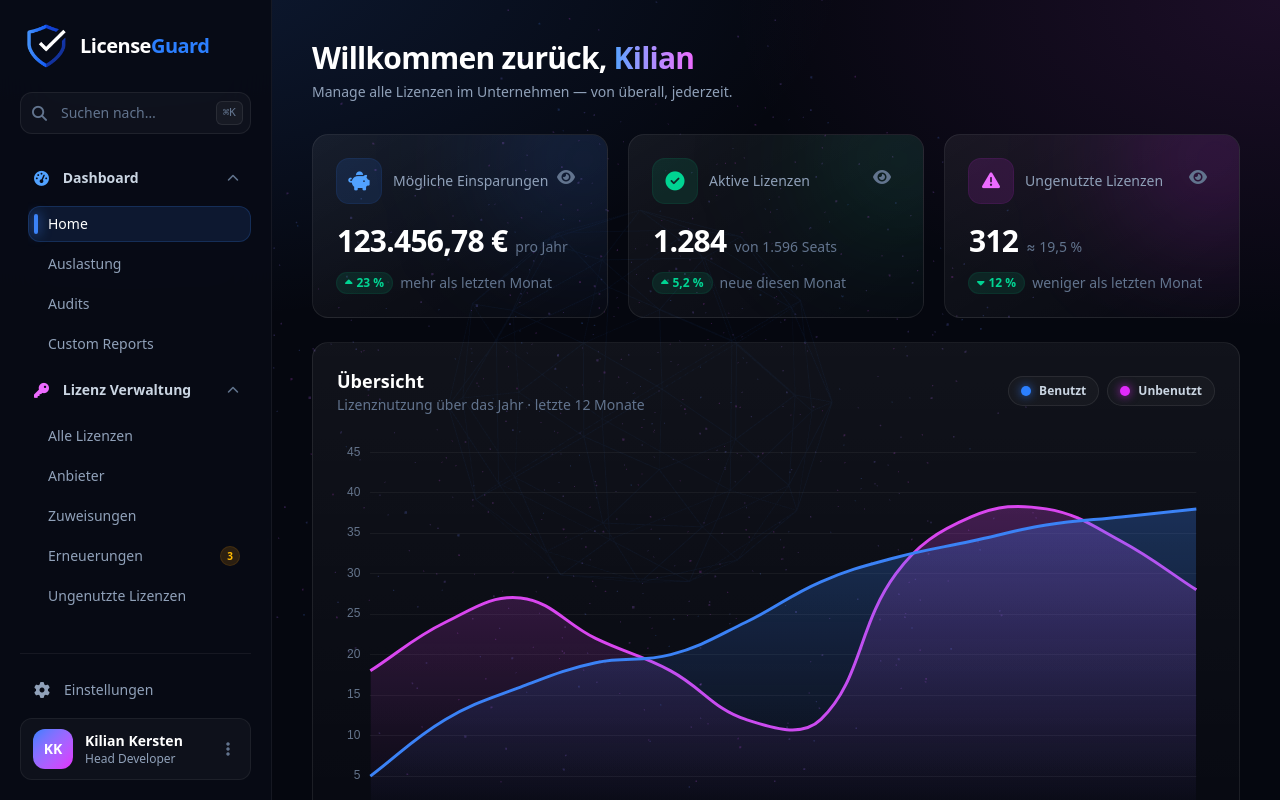
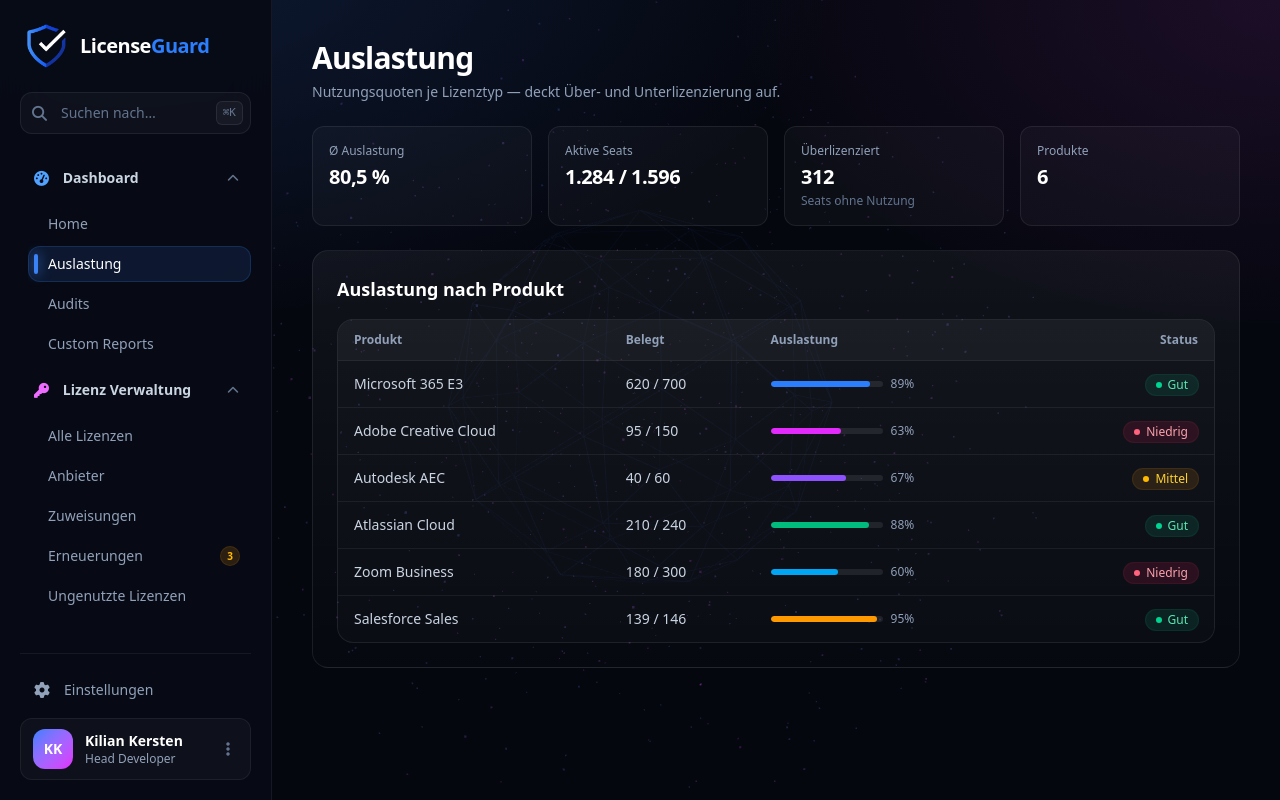
Before and after one commit to corsiqx/licenseguard-frontend, an Angular app: page /auslastung in a window 1280 px wide. Before the commit this address led to /. Built offline with nearby package versions, Linux system fonts and the light colour scheme.

Commit message:
Added Auslastung Component with Route

```diff
--- a/src/app/app.routes.ts
+++ b/src/app/app.routes.ts
@@ -2,5 +2,10 @@
 
 export const routes: Routes = [
   { path: '', loadComponent: () => import('./components/pages/home/home').then((m) => m.Home) },
+  {
+    path: 'auslastung',
+    loadComponent: () =>
+      import('./components/pages/auslastung/auslastung').then((m) => m.Auslastung),
+  },
   { path: '**', redirectTo: '' },
 ];
--- /dev/null
+++ b/src/app/components/pages/auslastung/auslastung.html
@@ -0,0 +1,171 @@
+<div
+  class="reveal flex flex-col gap-4 sm:flex-row sm:items-end sm:justify-between"
+  style="animation-delay: 0.02s"
+>
+  <div>
+    <h1 class="text-2xl font-extrabold tracking-tight text-white sm:text-3xl">Auslastung</h1>
+    <p class="mt-1.5 text-sm text-slate-400">
+      Nutzungsquoten je Lizenztyp — deckt Über- und Unterlizenzierung auf.
+    </p>
+  </div>
+</div>
+<div class="reveal mt-6 grid grid-cols-2 gap-4 lg:grid-cols-4" style="animation-delay: 0.06s">
+  <div class="rounded-xl border border-white/[0.08] bg-white/[0.03] p-4">
+    <p class="text-xs font-medium text-slate-400">Ø Auslastung</p>
+    <p class="mt-1 text-xl font-bold tracking-tight text-white tnum">80,5 %</p>
+  </div>
+  <div class="rounded-xl border border-white/[0.08] bg-white/[0.03] p-4">
+    <p class="text-xs font-medium text-slate-400">Aktive Seats</p>
+    <p class="mt-1 text-xl font-bold tracking-tight text-white tnum">1.284 / 1.596</p>
+  </div>
+  <div class="rounded-xl border border-white/[0.08] bg-white/[0.03] p-4">
+    <p class="text-xs font-medium text-slate-400">Überlizenziert</p>
+    <p class="mt-1 text-xl font-bold tracking-tight text-white tnum">312</p>
+    <p class="mt-0.5 text-xs text-slate-500">Seats ohne Nutzung</p>
+  </div>
+  <div class="rounded-xl border border-white/[0.08] bg-white/[0.03] p-4">
+    <p class="text-xs font-medium text-slate-400">Produkte</p>
+    <p class="mt-1 text-xl font-bold tracking-tight text-white tnum">6</p>
+  </div>
+</div>
+<div
+  class="reveal mt-6 rounded-2xl border border-white/[0.08] bg-gradient-to-b from-white/[0.05] to-white/[0.01] p-5 sm:p-6"
+  style="animation-delay: 0.1s"
+>
+  <h2 class="text-lg font-bold text-white">Auslastung nach Produkt</h2>
+  <div class="mt-4">
+    <div
+      class="reveal overflow-x-auto rounded-2xl border border-white/[0.08] bg-white/[0.02]"
+      style="animation-delay: 0.1s"
+    >
+      <table class="w-full min-w-[760px] text-left">
+        <thead class="bg-white/[0.03]">
+          <tr>
+            <th class="whitespace-nowrap px-4 py-3 text-left text-xs font-semibold text-slate-400">
+              Produkt
+            </th>
+            <th class="whitespace-nowrap px-4 py-3 text-left text-xs font-semibold text-slate-400">
+              Belegt
+            </th>
+            <th class="whitespace-nowrap px-4 py-3 text-left text-xs font-semibold text-slate-400">
+              Auslastung
+            </th>
+            <th class="whitespace-nowrap px-4 py-3 text-right text-xs font-semibold text-slate-400">
+              Status
+            </th>
+          </tr>
+        </thead>
+        <tbody>
+          <tr class="border-t border-white/[0.06] transition hover:bg-white/[0.02]">
+            <td class="px-4 py-3 text-sm text-slate-300">Microsoft 365 E3</td>
+            <td class="px-4 py-3 text-sm text-slate-300"><span class="tnum">620 / 700</span></td>
+            <td class="px-4 py-3 text-sm text-slate-300">
+              <div class="flex items-center gap-2">
+                <div class="h-1.5 w-28 overflow-hidden rounded-full bg-white/[0.08]">
+                  <div class="h-full rounded-full bg-blue-500" style="width: 89%"></div>
+                </div>
+                <span class="w-9 text-xs text-slate-400 tnum">89%</span>
+              </div>
+            </td>
+            <td class="px-4 py-3 text-sm text-slate-300 text-right">
+              <span
+                class="inline-flex items-center gap-1.5 rounded-full bg-emerald-500/[0.12] px-2.5 py-0.5 text-xs font-medium text-emerald-300 ring-1 ring-emerald-500/20"
+                ><span class="h-1.5 w-1.5 rounded-full bg-emerald-400"></span>Gut</span
+              >
+            </td>
+          </tr>
+          <tr class="border-t border-white/[0.06] transition hover:bg-white/[0.02]">
+            <td class="px-4 py-3 text-sm text-slate-300">Adobe Creative Cloud</td>
+            <td class="px-4 py-3 text-sm text-slate-300"><span class="tnum">95 / 150</span></td>
+            <td class="px-4 py-3 text-sm text-slate-300">
+              <div class="flex items-center gap-2">
+                <div class="h-1.5 w-28 overflow-hidden rounded-full bg-white/[0.08]">
+                  <div class="h-full rounded-full bg-fuchsia-500" style="width: 63%"></div>
+                </div>
+                <span class="w-9 text-xs text-slate-400 tnum">63%</span>
+              </div>
+            </td>
+            <td class="px-4 py-3 text-sm text-slate-300 text-right">
+              <span
+                class="inline-flex items-center gap-1.5 rounded-full bg-rose-500/[0.12] px-2.5 py-0.5 text-xs font-medium text-rose-300 ring-1 ring-rose-500/20"
+                ><span class="h-1.5 w-1.5 rounded-full bg-rose-400"></span>Niedrig</span
+              >
+            </td>
+          </tr>
+          <tr class="border-t border-white/[0.06] transition hover:bg-white/[0.02]">
+            <td class="px-4 py-3 text-sm text-slate-300">Autodesk AEC</td>
+            <td class="px-4 py-3 text-sm text-slate-300"><span class="tnum">40 / 60</span></td>
+            <td class="px-4 py-3 text-sm text-slate-300">
+              <div class="flex items-center gap-2">
+                <div class="h-1.5 w-28 overflow-hidden rounded-full bg-white/[0.08]">
+                  <div class="h-full rounded-full bg-violet-500" style="width: 67%"></div>
+                </div>
+                <span class="w-9 text-xs text-slate-400 tnum">67%</span>
+              </div>
+            </td>
+            <td class="px-4 py-3 text-sm text-slate-300 text-right">
+              <span
+                class="inline-flex items-center gap-1.5 rounded-full bg-amber-500/[0.12] px-2.5 py-0.5 text-xs font-medium text-amber-300 ring-1 ring-amber-500/20"
+                ><span class="h-1.5 w-1.5 rounded-full bg-amber-400"></span>Mittel</span
+              >
+            </td>
+          </tr>
+          <tr class="border-t border-white/[0.06] transition hover:bg-white/[0.02]">
+            <td class="px-4 py-3 text-sm text-slate-300">Atlassian Cloud</td>
+            <td class="px-4 py-3 text-sm text-slate-300"><span class="tnum">210 / 240</span></td>
+            <td class="px-4 py-3 text-sm text-slate-300">
+              <div class="flex items-center gap-2">
+                <div class="h-1.5 w-28 overflow-hidden rounded-full bg-white/[0.08]">
+                  <div class="h-full rounded-full bg-emerald-500" style="width: 88%"></div>
+                </div>
+                <span class="w-9 text-xs text-slate-400 tnum">88%</span>
+              </div>
+            </td>
+            <td class="px-4 py-3 text-sm text-slate-300 text-right">
+              <span
+                class="inline-flex items-center gap-1.5 rounded-full bg-emerald-500/[0.12] px-2.5 py-0.5 text-xs font-medium text-emerald-300 ring-1 ring-emerald-500/20"
+                ><span class="h-1.5 w-1.5 rounded-full bg-emerald-400"></span>Gut</span
+              >
+            </td>
+          </tr>
+          <tr class="border-t border-white/[0.06] transition hover:bg-white/[0.02]">
+            <td class="px-4 py-3 text-sm text-slate-300">Zoom Business</td>
+            <td class="px-4 py-3 text-sm text-slate-300"><span class="tnum">180 / 300</span></td>
+            <td class="px-4 py-3 text-sm text-slate-300">
+              <div class="flex items-center gap-2">
+                <div class="h-1.5 w-28 overflow-hidden rounded-full bg-white/[0.08]">
+                  <div class="h-full rounded-full bg-sky-500" style="width: 60%"></div>
+                </div>
+                <span class="w-9 text-xs text-slate-400 tnum">60%</span>
+              </div>
+            </td>
+            <td class="px-4 py-3 text-sm text-slate-300 text-right">
+              <span
+                class="inline-flex items-center gap-1.5 rounded-full bg-rose-500/[0.12] px-2.5 py-0.5 text-xs font-medium text-rose-300 ring-1 ring-rose-500/20"
+                ><span class="h-1.5 w-1.5 rounded-full bg-rose-400"></span>Niedrig</span
+              >
+            </td>
+          </tr>
+          <tr class="border-t border-white/[0.06] transition hover:bg-white/[0.02]">
+            <td class="px-4 py-3 text-sm text-slate-300">Salesforce Sales</td>
+            <td class="px-4 py-3 text-sm text-slate-300"><span class="tnum">139 / 146</span></td>
+            <td class="px-4 py-3 text-sm text-slate-300">
+              <div class="flex items-center gap-2">
+                <div class="h-1.5 w-28 overflow-hidden rounded-full bg-white/[0.08]">
+                  <div class="h-full rounded-full bg-amber-500" style="width: 95%"></div>
+                </div>
+                <span class="w-9 text-xs text-slate-400 tnum">95%</span>
+              </div>
+            </td>
+            <td class="px-4 py-3 text-sm text-slate-300 text-right">
+              <span
+                class="inline-flex items-center gap-1.5 rounded-full bg-emerald-500/[0.12] px-2.5 py-0.5 text-xs font-medium text-emerald-300 ring-1 ring-emerald-500/20"
+                ><span class="h-1.5 w-1.5 rounded-full bg-emerald-400"></span>Gut</span
+              >
+            </td>
+          </tr>
+        </tbody>
+      </table>
+    </div>
+  </div>
+</div>
--- /dev/null
+++ b/src/app/components/pages/auslastung/auslastung.ts
@@ -0,0 +1,11 @@
+import { Component } from '@angular/core';
+
+@Component({
+  selector: 'app-auslastung',
+  imports: [],
+  templateUrl: './auslastung.html',
+  styleUrl: './auslastung.css',
+})
+export class Auslastung {
+
+}
```
Also changed, not shown: src/app/components/pages/auslastung/auslastung.css (added), 1 other file (tests, documents, lock files or other folders).
